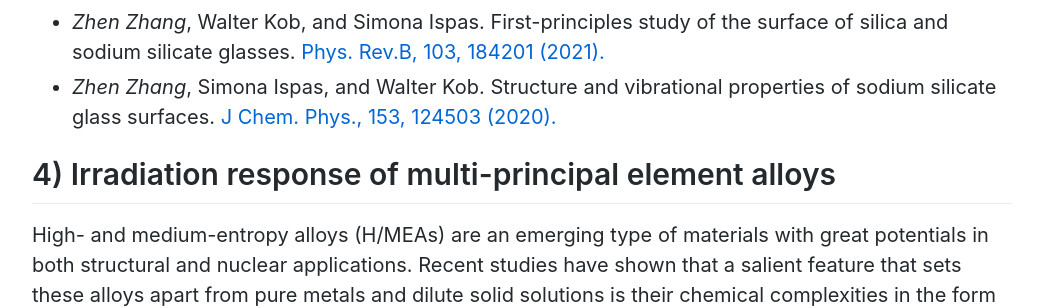
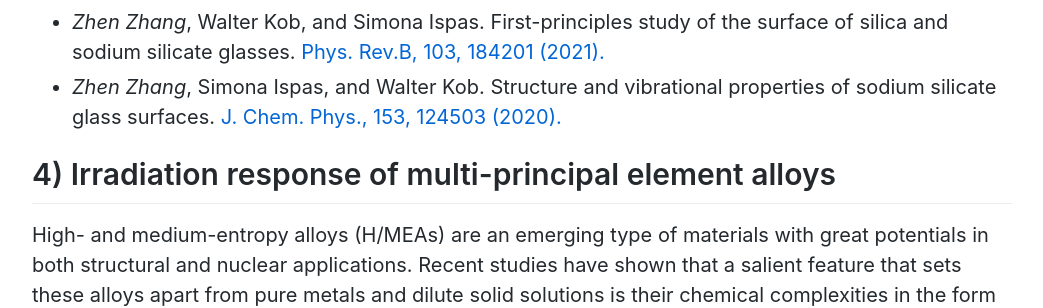
Before and after one commit to zhenzhang1991/zhenzhang1991.github.io, a Jekyll site: the page built from index.md, in a window 1280 px wide and 900 px high, scrolled down 3922 px. Shown: the part 155-463 px from the top of the window, without its empty margins (118-1161 px from the left). Built offline with Jekyll 4.4.1, drawn with Linux system fonts in a browser that asks for light colours; Markdown is read by kramdown in place of the engine named in the settings; comment, search, counter and statistics services are not loaded.

```diff
--- a/index.md
+++ b/index.md
@@ -72,7 +72,7 @@ Publications for more details:
 *  *Zhen Zhang*, Simona Ispas, Walter Kob. Surface properties of alkali silicate glasses: Influence of the modifiers. [J. Chem. Phys., 158, 244504 (2023).](docs/2023-zhang-jcp.pdf)
 *  *Zhen Zhang*, Simona Ispas, and Walter Kob. Roughness and scaling properties of oxide glass surfaces at the nanoscale. [Phys. Rev. Lett., 126, 066101 (2021).](docs/2021-zhang-prl.pdf)
 *  *Zhen Zhang*, Walter Kob, and Simona Ispas. First-principles study of the surface of silica and sodium silicate glasses. [Phys. Rev.B, 103, 184201 (2021).](docs/2021-zhang-prb.pdf)
-*  *Zhen Zhang*, Simona Ispas, and Walter Kob. Structure and vibrational properties of sodium silicate glass surfaces. [J Chem. Phys., 153, 124503 (2020).](docs/2020-zhang-jcp.pdf)
+*  *Zhen Zhang*, Simona Ispas, and Walter Kob. Structure and vibrational properties of sodium silicate glass surfaces. [J. Chem. Phys., 153, 124503 (2020).](docs/2020-zhang-jcp.pdf)
 
 ## 4) Irradiation response of multi-principal element alloys
 
```
